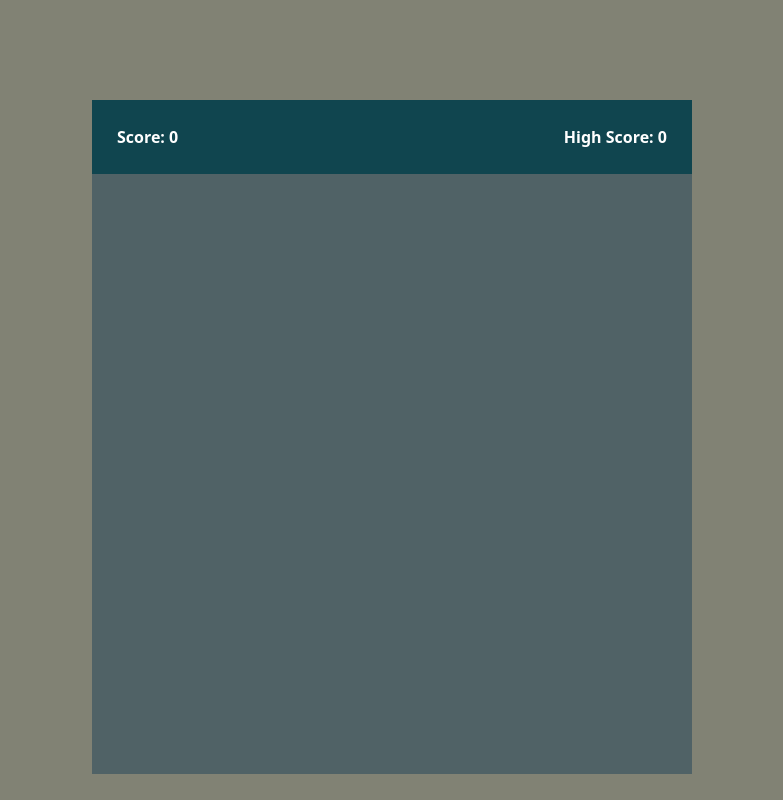
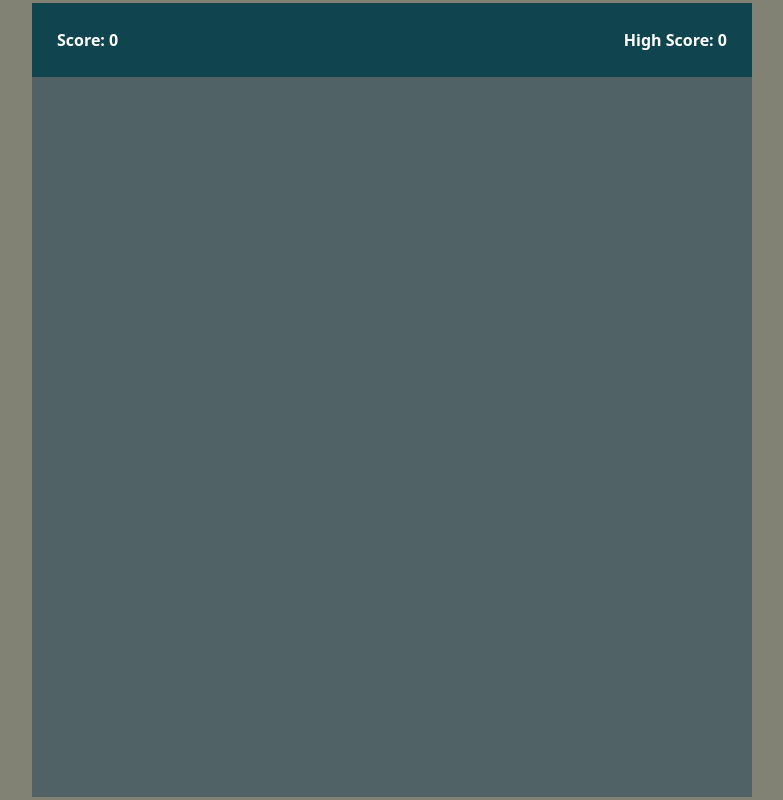
Before and after one commit to luteor/snake-game-vanilla-js, a website built with Vite: page index.html in a window 1280 px wide. Shown: the whole page, without its empty margins (248-1031 px from the left). Built offline with nearby package versions, Linux system fonts and the light colour scheme.

Commit message:
style: :lipstick: Update css file

```diff
--- a/style.css
+++ b/style.css
@@ -3,12 +3,9 @@ body {
   display: flex;
   font-family: system-ui, -apple-system, BlinkMacSystemFont, 'Segoe UI', Roboto, Oxygen, Ubuntu, Cantarell, 'Open Sans', 'Helvetica Neue', sans-serif;
   height: 100vh;
-}
-
-#app {
-  height: 600px;
-  margin: auto;
-  min-width: 600px;
+  width: 100vw;
+  justify-content: center;
+  align-items: center;
 }
 
 .game-details {
@@ -22,6 +19,17 @@ body {
 
 .play-board {
   background-color: #506266;
-  height: 100%;
-  width: 100%;
+  display: grid;
+  grid-template-rows: repeat(21, 1fr);
+  grid-template-columns: repeat(21, 1fr);
+  height: 90vmin;
+  width: 90vmin;
 }
+
+.play-board__snake {
+  background-color: #A3AB78;
+}
+
+.play-board__food {
+  background-color: #BDE038;
+}
```
